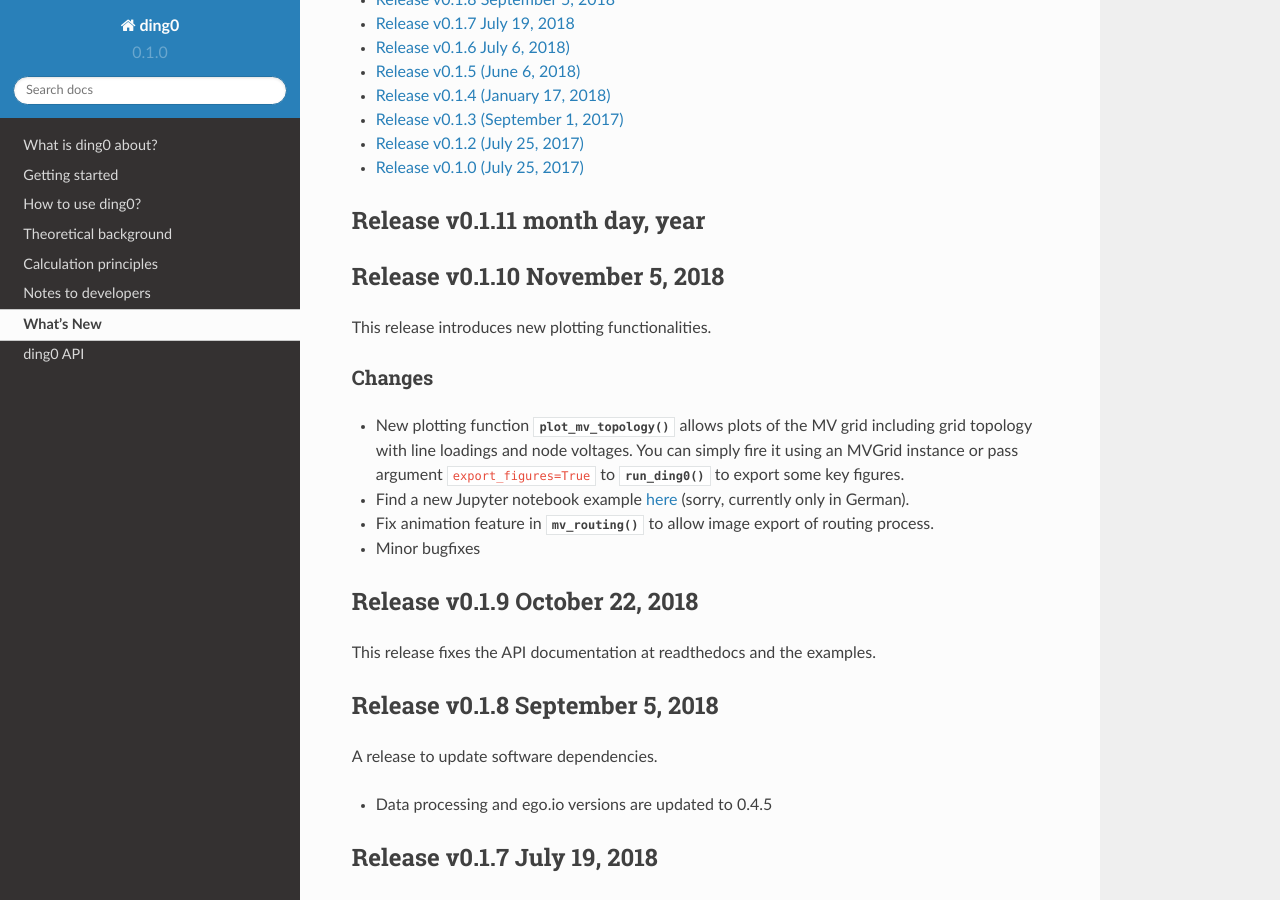
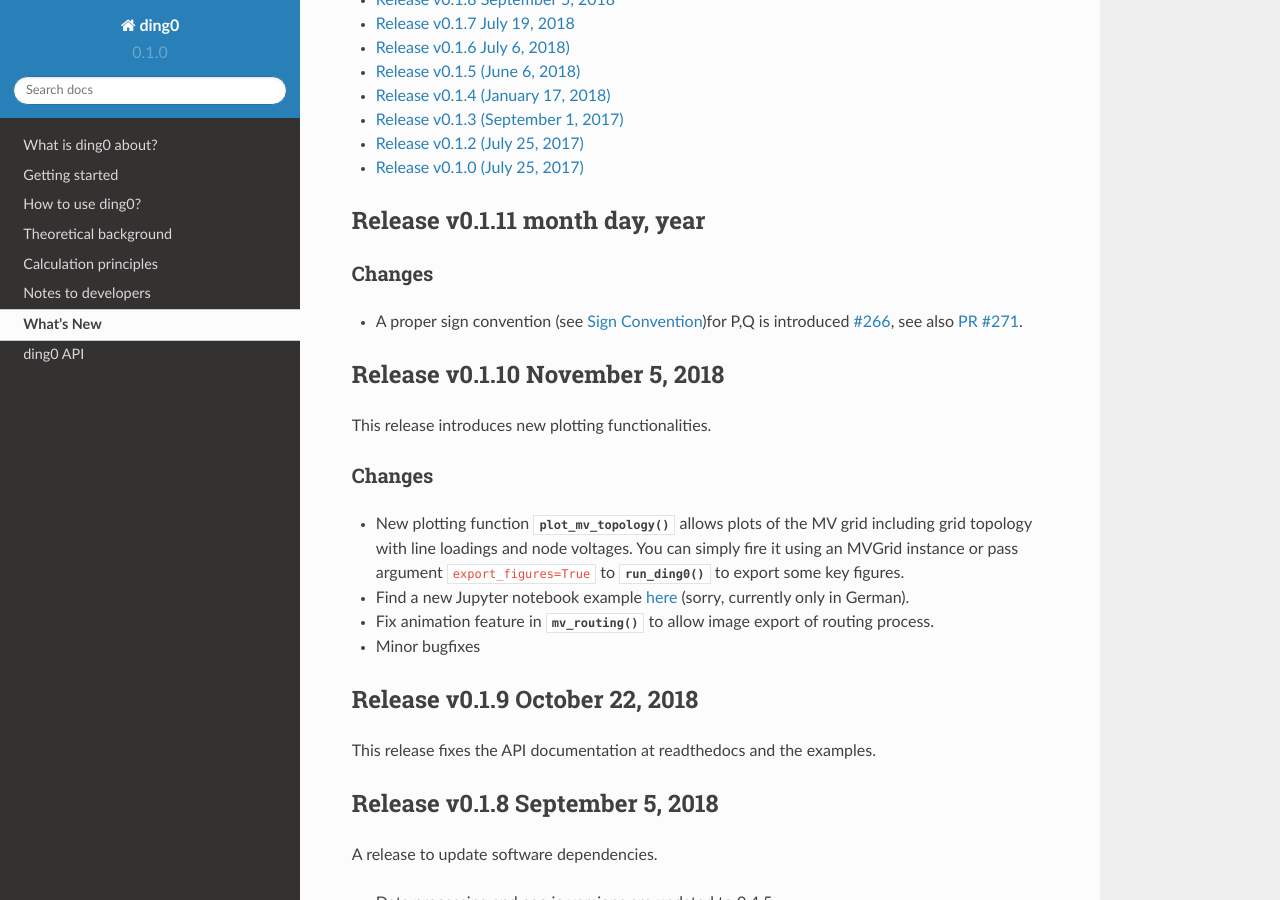
Before and after one commit to openego/ding0, a Sphinx documentation site: the page built from doc/whatsnew.rst, in a window 1280 px wide and 900 px high, scrolled down 328 px. Built offline with Sphinx 7.4.7 and the Read the Docs theme 2.0.0, drawn with Linux system fonts in a browser that asks for light colours; formulas are drawn with MathJax 3.

Commit message:
Update What's new and docs

```diff
--- a/doc/calculation.rst
+++ b/doc/calculation.rst
@@ -28,6 +28,8 @@ Apparent power
 
   .. math::
       S = U \cdot I = U \cdot I_{th,max}
+
+.. _sign-convention-pq:
 
 Sign Convention
 ###############
--- a/doc/whatsnew/v0-1-11.rst
+++ b/doc/whatsnew/v0-1-11.rst
@@ -1,2 +1,9 @@
 Release v0.1.11 month day, year
 +++++++++++++++++++++++++++++++
+
+Changes
+-------
+
+* A proper sign convention (see :ref:`sign-convention-pq`)for P,Q is introduced
+  `#266 <https://github.com/openego/ding0/issues/266>`_,
+  see also `PR #271 <https://github.com/openego/ding0/pull/271>`_.
```
